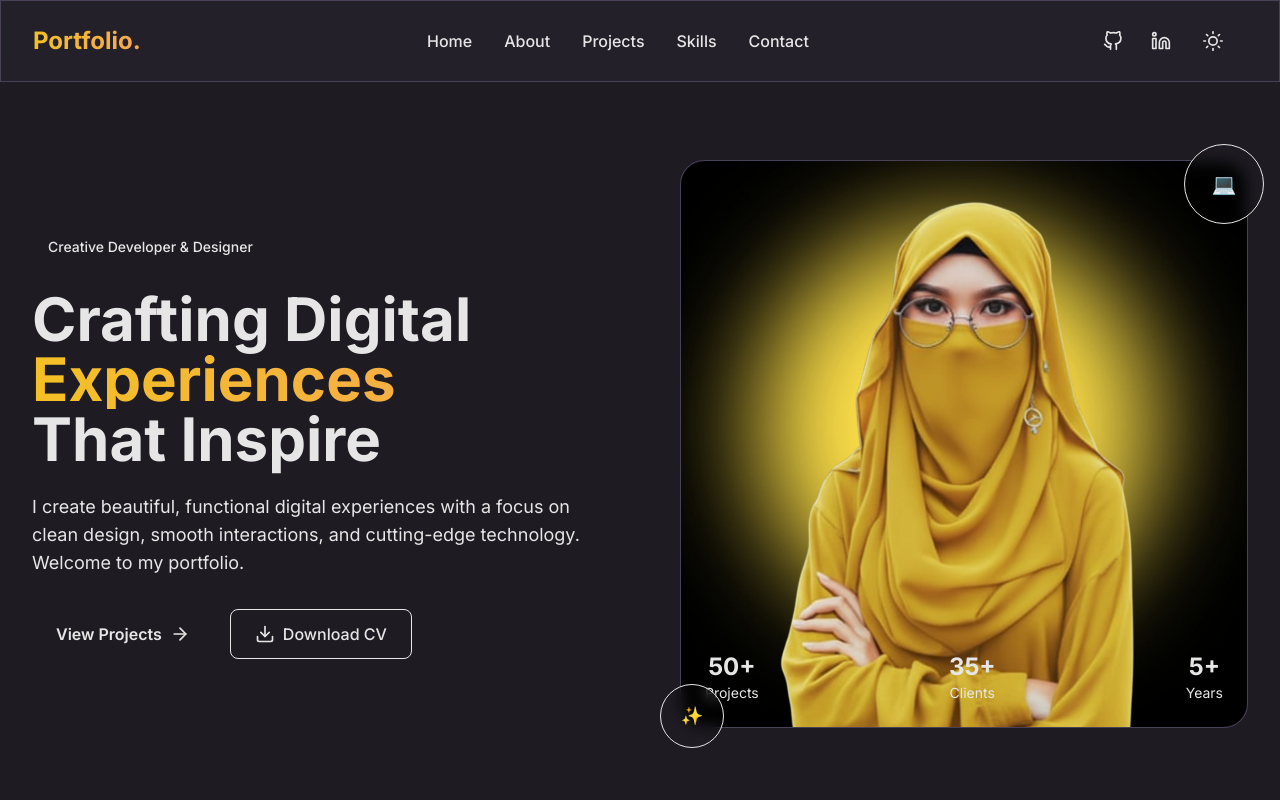
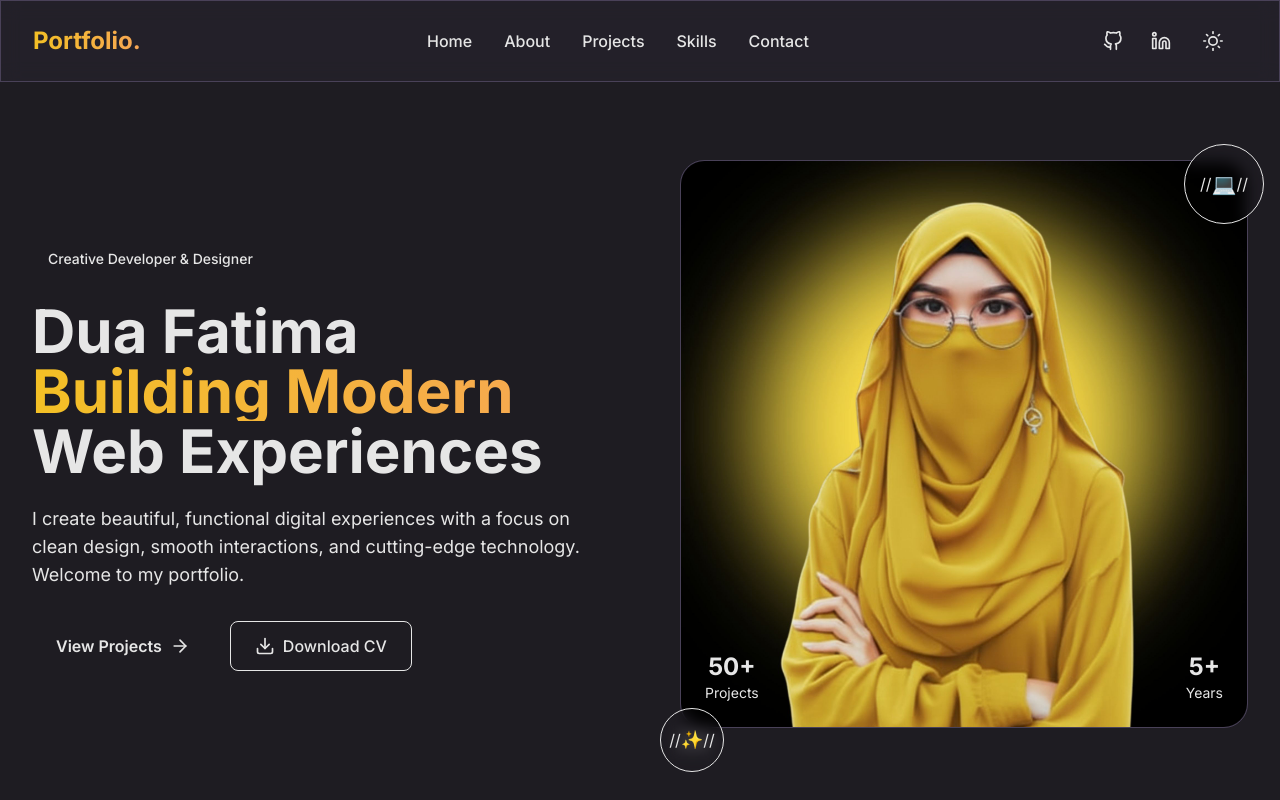
Before and after one commit to duadeveloper34-hue/Dua_Fatima_Portfolio, a Next.js app: page / in a window 1280 px wide. Shown: the top 800 px of the page. Built offline with nearby package versions, Linux system fonts and the light colour scheme.

Commit message:
Update Hero component with new content and styles

```diff
--- a/app/components/Hero.js
+++ b/app/components/Hero.js
@@ -16,9 +16,9 @@ export default function Hero() {
             </div>
 
             <h1 className="text-4xl sm:text-5xl lg:text-6xl font-bold mb-6">
-              <span className="block">Crafting Digital</span>
-              <span className="block text-gradient">Experiences</span>
-              <span className="block">That Inspire</span>
+              <span className="block">Dua Fatima</span>
+              <span className="block text-gradient">Building Modern</span>
+              <span className="block">Web Experiences</span>
             </h1>
 
             <p className="text-lg text-text-muted mb-8 max-w-2xl">
@@ -89,10 +89,6 @@ export default function Hero() {
                       <div className="text-sm text-text-muted">Projects</div>
                     </div>
                     <div className="text-center">
-                      <div className="text-2xl font-bold text-primary">35+</div>
-                      <div className="text-sm text-text-muted">Clients</div>
-                    </div>
-                    <div className="text-center">
                       <div className="text-2xl font-bold text-primary">5+</div>
                       <div className="text-sm text-text-muted">Years</div>
                     </div>
@@ -101,16 +97,17 @@ export default function Hero() {
               </div>
 
               {/* Floating Elements */}
-              <div className="absolute -top-4 -right-4 w-20 h-20 rounded-full bg-primary/10 border border-primary/30 backdrop-blur-sm flex items-center justify-center group-hover:scale-110 transition-transform duration-500">
-                <span className="text-xl font-bold text-primary">💻</span>
-              </div>
-              <div className="absolute -bottom-5 -left-5 w-16 h-16 rounded-full bg-accent/10 border border-accent/30 backdrop-blur-sm flex items-center justify-center group-hover:scale-110 transition-transform duration-500">
-                <span className="text-lg font-bold text-accent">✨</span>
-              </div>
+              // <div className="absolute -top-4 -right-4 w-20 h-20 rounded-full bg-primary/10 border border-primary/30 backdrop-blur-sm flex items-center justify-center group-hover:scale-110 transition-transform duration-500">
+              //   <span className="text-xl font-bold text-primary">💻</span>
+              // </div>
+              // <div className="absolute -bottom-5 -left-5 w-16 h-16 rounded-full bg-accent/10 border border-accent/30 backdrop-blur-sm flex items-center justify-center group-hover:scale-110 transition-transform duration-500">
+              //   <span className="text-lg font-bold text-accent">✨</span>
+              // </div>
             </div>
           </div>
         </div>
       </div>
     </section>
   );
+
 }
```
